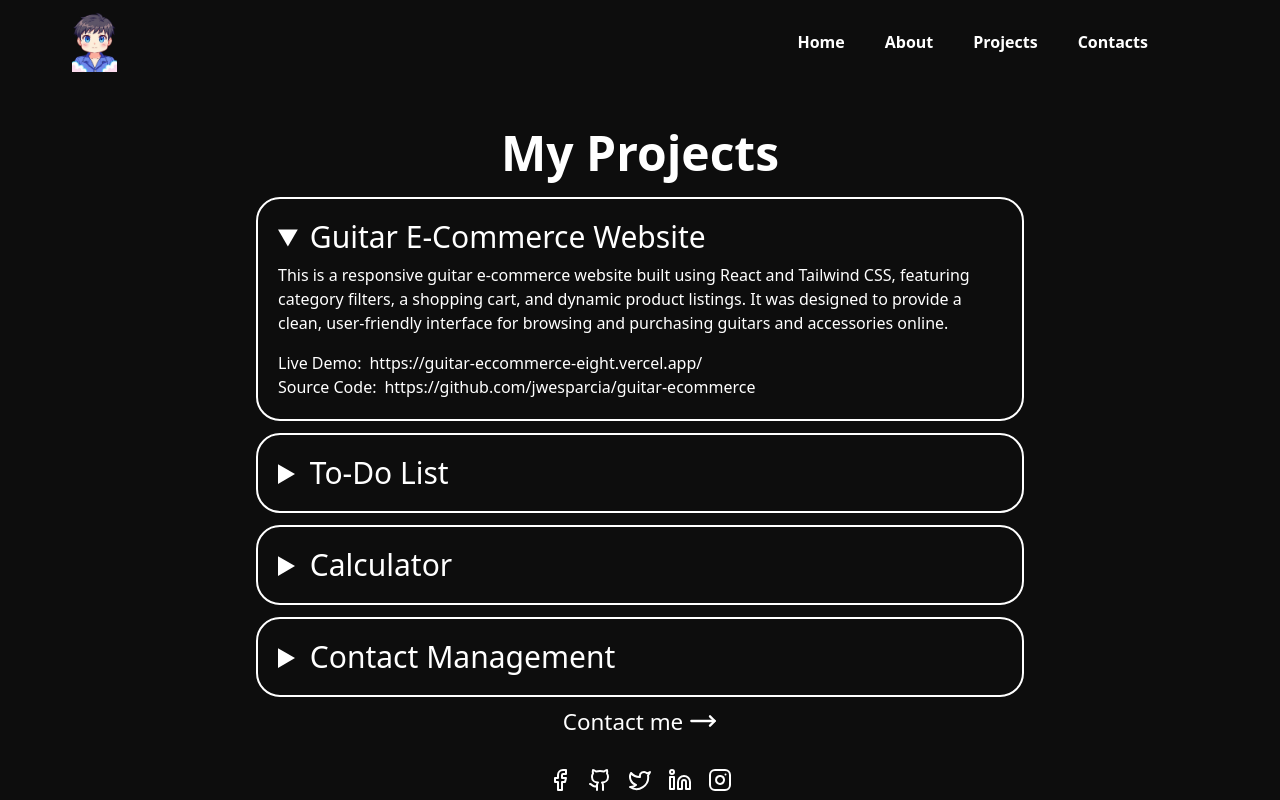
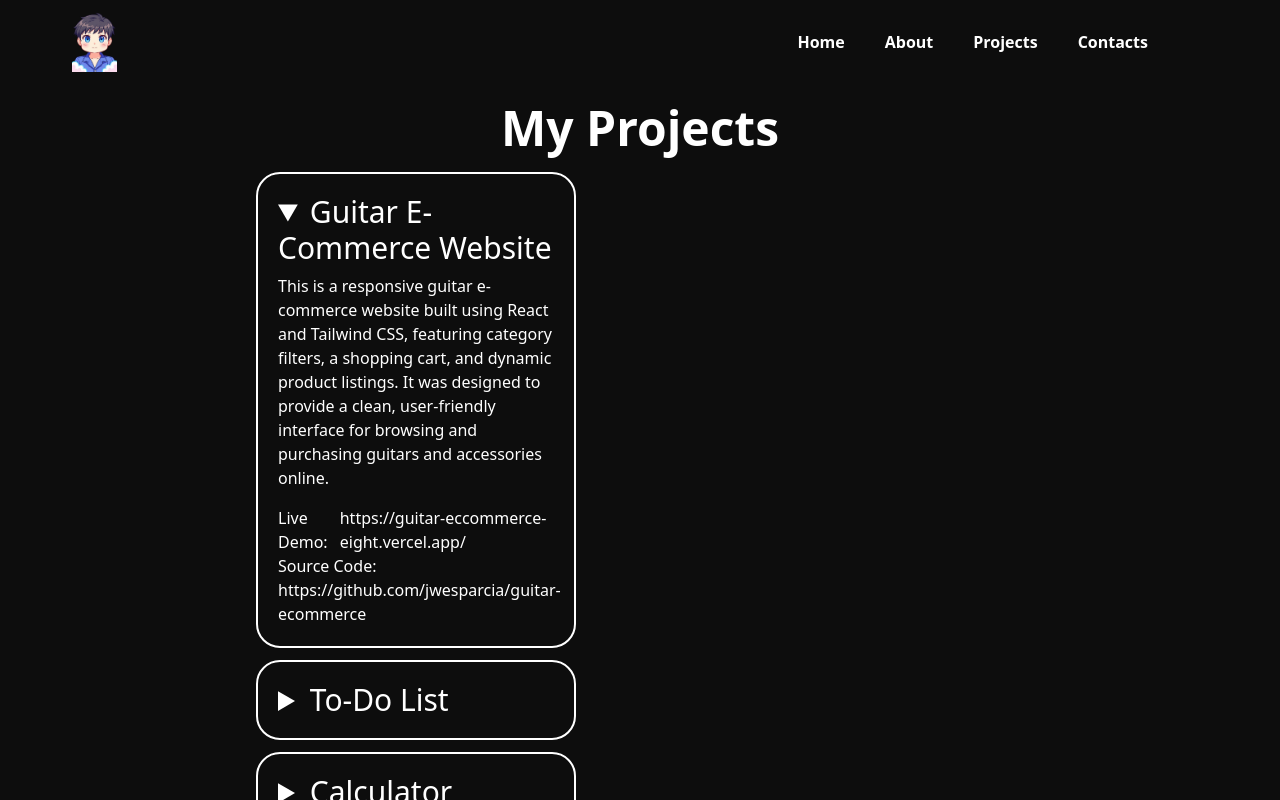
Before and after one commit to jwesparcia/portfolio-new, a React (Vite) app: page /projects in a window 1280 px wide. Both pictures are taken after a click on the heading "Guitar E-Commerce Website". Shown: the top 800 px of the page. Built offline with nearby package versions, Linux system fonts and the light colour scheme; a web font is replaced by a local one.

Commit message:
initial commit

```diff
--- a/src/components/ProjectCard.jsx
+++ b/src/components/ProjectCard.jsx
@@ -9,24 +9,27 @@ const ProjectCard = ({
   githubUrl,
 }) => {
   return (
-    <div className="font-bitcount  ">
-      <details className="border-2 rounded-3xl p-5">
-        <summary className="md:text-3xl text-[1rem] cursor-pointer">{title}</summary>
+    <div className="font-bitcount max-w-[20rem]">
+      <details className="border-2 rounded-3xl p-5   w-auto">
+        <summary className="md:text-3xl text-[1rem] cursor-pointer max-w-[20rem]">{title}</summary>
         <div className="font-light md:text-[1rem] text-[0.8rem]">
-          <div className="mt-2">
-            <p>{description}</p>
+          <div className="mt-2  w-auto">
+            <p className="">{description}</p>
           </div>
-          <div className="mt-4 md:flex gap-2">
+          <div className="mt-4 md:flex gap-2 w-auto">
             <p>Live Demo:</p>
             <a href={liveDemoUrl} className="" target="_blank">
               <span className="font-medium">{link}</span>
             </a>
           </div>
-          <div className="md:flex gap-2">
-            <p>Source Code:</p>
-            <a href={githubUrl} target="_blank">
+          <div className="md:flex gap-2 w-auto ">
+            <div className="w-auto break-words">
+              <p>Source Code:</p>
+              <a href={githubUrl} target="_blank">
               <span className="font-medium">{sourceCode}</span>
-            </a>
+               </a>
+            </div>
+
           </div>
         </div>
       </details>
--- a/src/pages/Projects.jsx
+++ b/src/pages/Projects.jsx
@@ -5,7 +5,7 @@ import { Link } from "react-router-dom";
 const Projects = () => {
   return (
     <div className="">
-      <div className="md:w-3xl w-auto mr-auto ml-auto p-4  md:p-0">
+      <div className="md:w-3xl w-auto mr-auto ml-auto p-4 md:p-0">
         <div className="font-bitcount py-5 font-bold text-[2rem] md:text-5xl text-center">
           <h1>My Projects</h1>
         </div>
@@ -50,7 +50,7 @@ const Projects = () => {
             }
             link={"N/A"}
             sourceCode={"https://github.com/jwesparcia/ContactManagement"}
-            githubUrl={"https://github.com/jwesparcia/ContactManagement"}
+            githubUrl={"https://github.com/jwesparcia/ContactManagementassaasas"}
           />
         </div>
         <div className=" p-2.5 w-2xs text-[0.9rem] ml-auto mr-auto flex justify-center font-bitcount md:text-[1.4rem] md:p-0 ">
```
